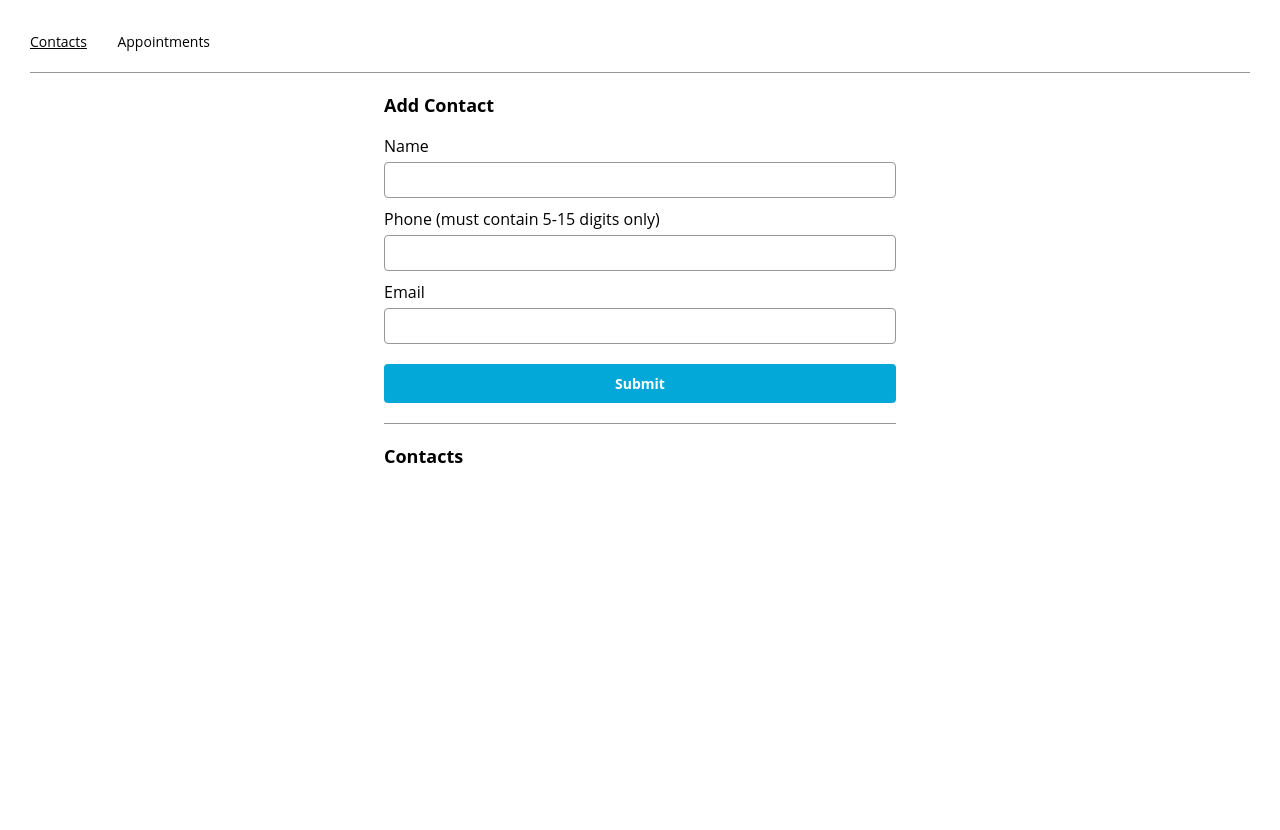
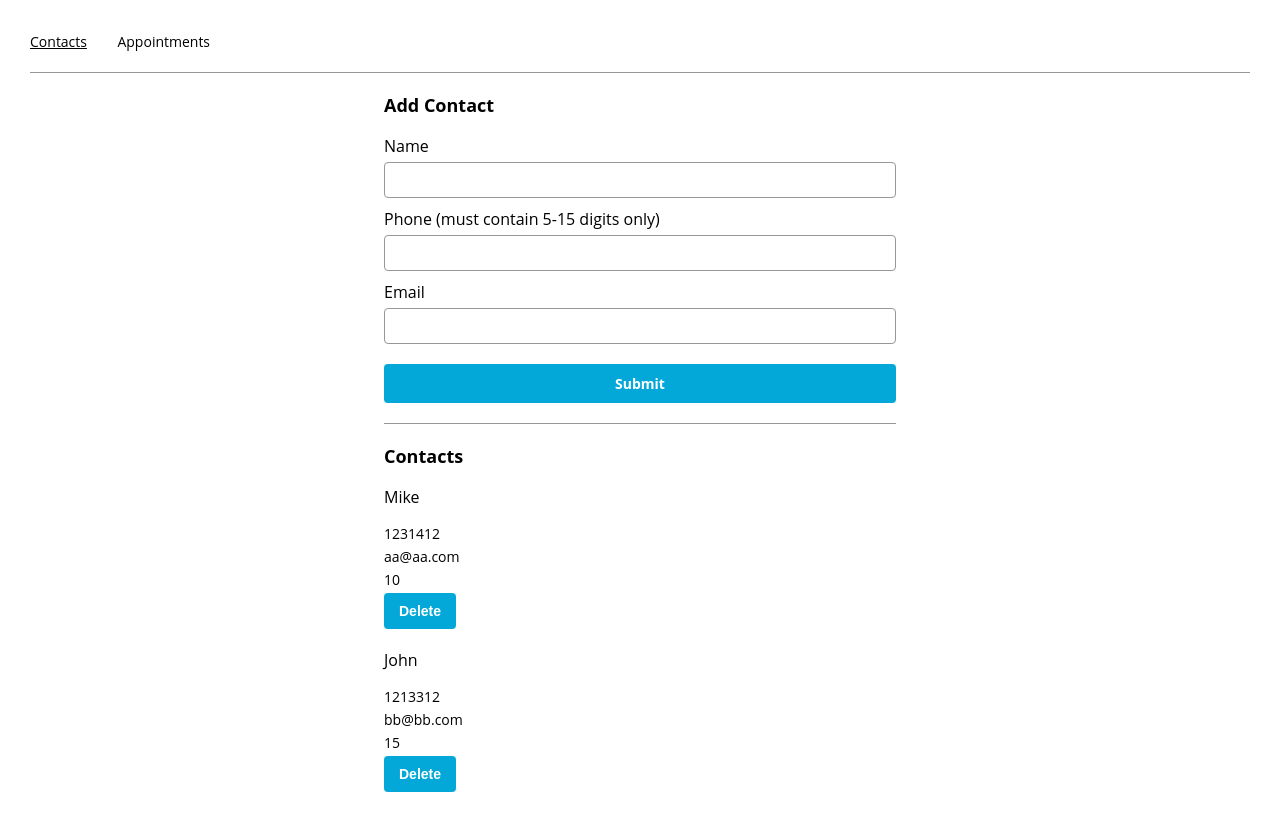
Before and after one commit to aleksandr-efimenko/appointment-planner-codeacademy, a React (Create React App) app: page /contacts in a window 1280 px wide. Shown: the top 830 px of the page. Before the commit the page ends 800 px from the top, so only its background shows below. Built offline with nearby package versions, Linux system fonts and the light colour scheme.

Commit message:
change css, add button

```diff
--- a/public/index.css
+++ b/public/index.css
@@ -44,6 +44,24 @@ hr {
   margin: 20px 0;
 }
 
+button {
+  background-color: #03a8d8;
+  color: #ffffff;
+  border: none;
+  font-size: 14px;
+  font-weight: bold;
+  padding: 10px 15px;
+  border-radius: 4px;
+  cursor: pointer;
+}
+
+button:hover, input[type="submit"]:hover {
+  background-color: #006688;
+}
+
+button:active, input[type="submit"]:active {
+  background-color: #003e52;
+}
 
 input[type="submit"] {
   background: #03a8d8;
@@ -60,6 +78,7 @@ input[type="submit"] {
   margin-bottom: 0px;
   cursor: pointer;
 }
+
 input:disabled {
   background: #979797;
   cursor: not-allowed;
--- a/src/App.js
+++ b/src/App.js
@@ -5,8 +5,8 @@ import ContactPage from './containers/contactsPage/ContactsPage';
 
 function App() {
   const [contacts, setContacts] = useState([
-    // { name: 'Mike', phone: '1231412', email: 'aa@aa.com' },
-    // { name: 'John', phone: '1213312', email: 'bb@bb.com' }
+    { name: 'Mike', phone: '1231412', email: 'aa@aa.com', id: 10 },
+    { name: 'John', phone: '1213312', email: 'bb@bb.com', id: 15 }
   ]);
   const [appointments, setAppointments] = useState([]);
   const ROUTES = {
--- a/src/components/tile/Tile.js
+++ b/src/components/tile/Tile.js
@@ -1,12 +1,13 @@
 import React from 'react'
 
 export default function Tile({obj}) {
-  // console.log(Object.values(obj));
+
   return (
     <div className='tile-container'>
       {Object.values(obj)
         .map((el, index) => (<p key={index} className={index===0 ? 'tile-title' : 'tile'}>{el}</p>)
         )}
+        <button> Delete </button>
     </div>
   )
 }
```
Lines whose indentation alone changed are shown as unchanged.
